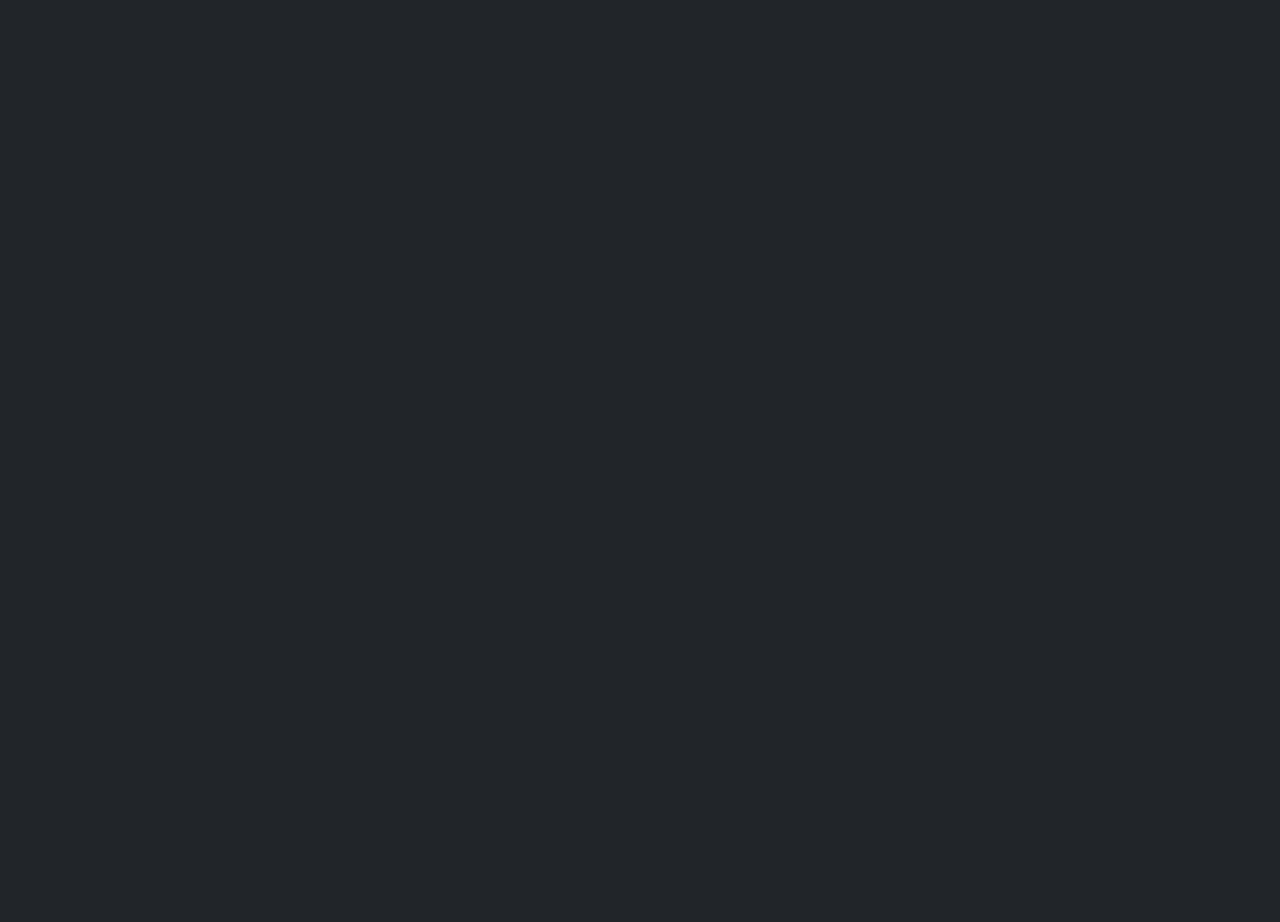
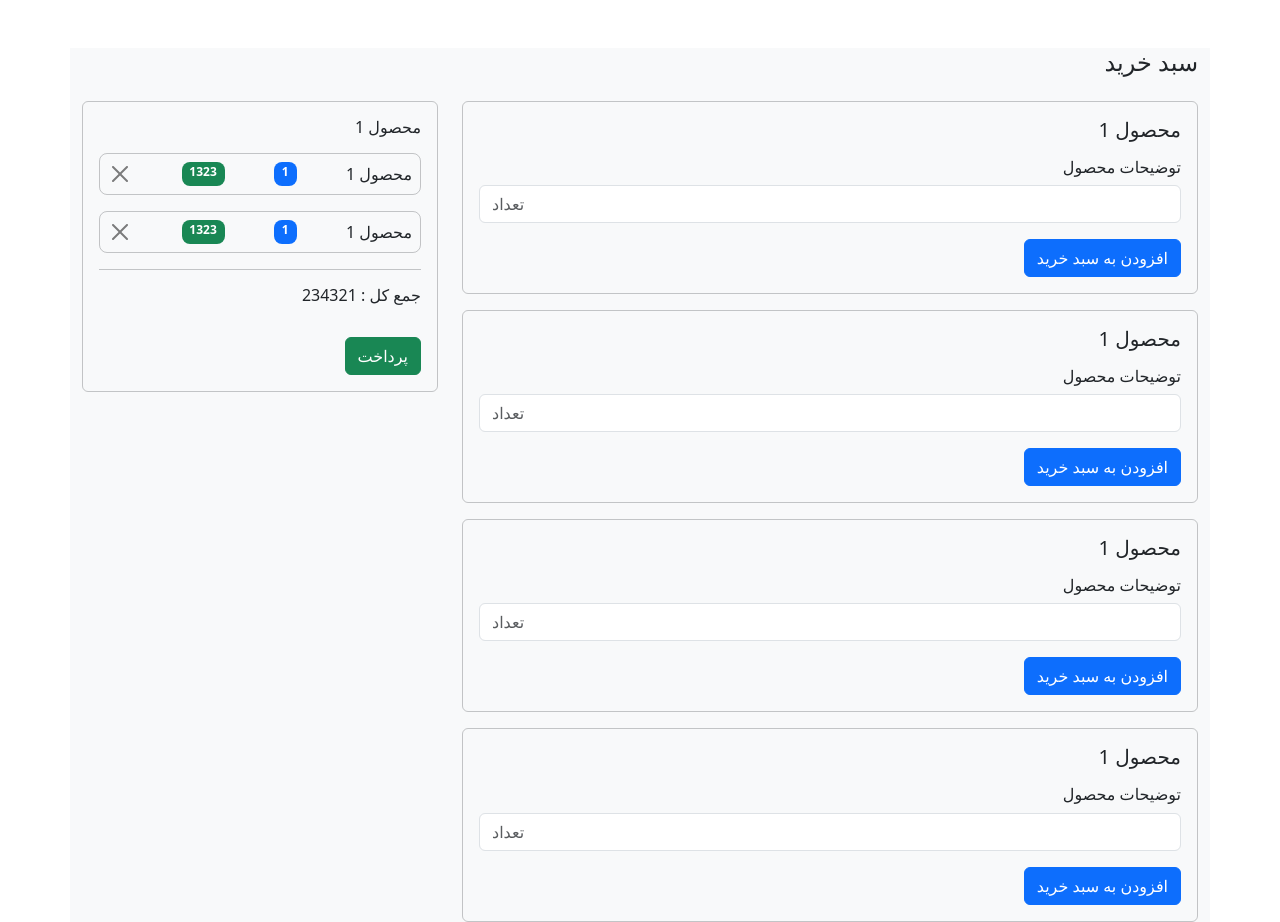
Before and after one commit to mmd-web/Order-Page-BootStrap, a plain HTML site: page index.html in a window 1280 px wide. Before the commit the page ends 800 px from the top, so only its background shows below. Drawn offline with Linux system fonts and the light colour scheme.

Commit message:
Making cards and shopping carts

```diff
--- a/index.html
+++ b/index.html
@@ -7,9 +7,61 @@
     <link rel="stylesheet" href="css/style.css">
     <link rel="stylesheet" href="css/bootstrap.rtl.min.css">
 </head>
-<body class="bg-dark">
+<body>
 
+    <div class="container bg-light">
+        <div class="row mt-5">
+            <h4>سبد خرید</h4>
+            <div class="col-8">
+                <div id="box-card" class="mt-3 border border-1 border-dark border-opacity-25 rounded-2 p-3">
+                    <h5>محصول 1</h5>
+                    <h6 class="mt-3">توضیحات محصول</h6>
+                    <input type="number" name="" placeholder="تعداد" class="form-control" id="">
+                    <button class="btn btn-primary mt-3">افزودن به سبد خرید</button>
+                </div>
+                <div id="box-card" class="mt-3 border border-1 border-dark border-opacity-25 rounded-2 p-3">
+                    <h5>محصول 1</h5>
+                    <h6 class="mt-3">توضیحات محصول</h6>
+                    <input type="number" name="" placeholder="تعداد" class="form-control" id="">
+                    <button class="btn btn-primary mt-3">افزودن به سبد خرید</button>
+                </div>
+                <div id="box-card" class="mt-3 border border-1 border-dark border-opacity-25 rounded-2 p-3">
+                    <h5>محصول 1</h5>
+                    <h6 class="mt-3">توضیحات محصول</h6>
+                    <input type="number" name="" placeholder="تعداد" class="form-control" id="">
+                    <button class="btn btn-primary mt-3">افزودن به سبد خرید</button>
+                </div>
+                <div id="box-card" class="mt-3 border border-1 border-dark border-opacity-25 rounded-2 p-3">
+                    <h5>محصول 1</h5>
+                    <h6 class="mt-3">توضیحات محصول</h6>
+                    <input type="number" name="" placeholder="تعداد" class="form-control" id="">
+                    <button class="btn btn-primary mt-3">افزودن به سبد خرید</button>
+                </div>
 
+            </div>
+            <div class="col-4">
+                <div id="box-order" class="border border-1 border-dark border-opacity-25 rounded-2 p-3 mt-3">
+                    <h6>محصول 1</h6>
+                    <div id="item-box" class="d-flex justify-content-between mt-3 border border-1 border-dark border-opacity-25 p-2 rounded-3">
+                        <span>محصول 1</span>
+                        <span class="badge bg-primary rounded-3">1</span>
+                        <span class="badge bg-success rounded-3">1323</span>
+                        <button class="btn-close"></button>
+                    </div>
+                    <div id="item-box" class="d-flex justify-content-between mt-3 border border-1 border-dark border-opacity-25 p-2 rounded-3">
+                        <span>محصول 1</span>
+                        <span class="badge bg-primary rounded-3">1</span>
+                        <span class="badge bg-success rounded-3">1323</span>
+                        <button class="btn-close"></button>
+                    </div>
+                    <hr>
+                    <h6>جمع کل : 234321</h6>
+                    <button class="btn btn-success mt-4">پرداخت</button>
+                </div>
+            </div>
+
+        </div>
+    </div>
 
     <script src="js/bootstrap.bundle.min.js"></script>
 </body>
```
